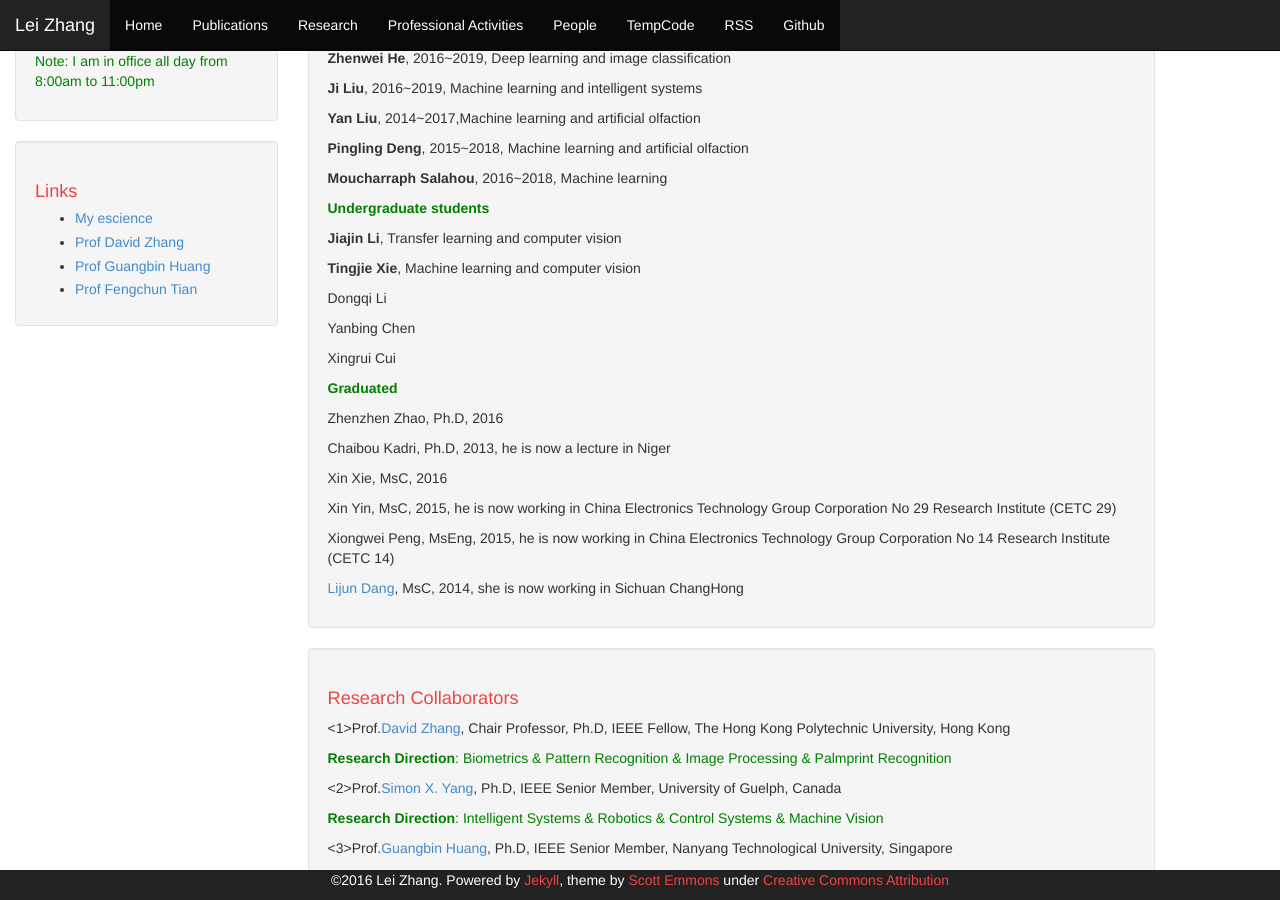
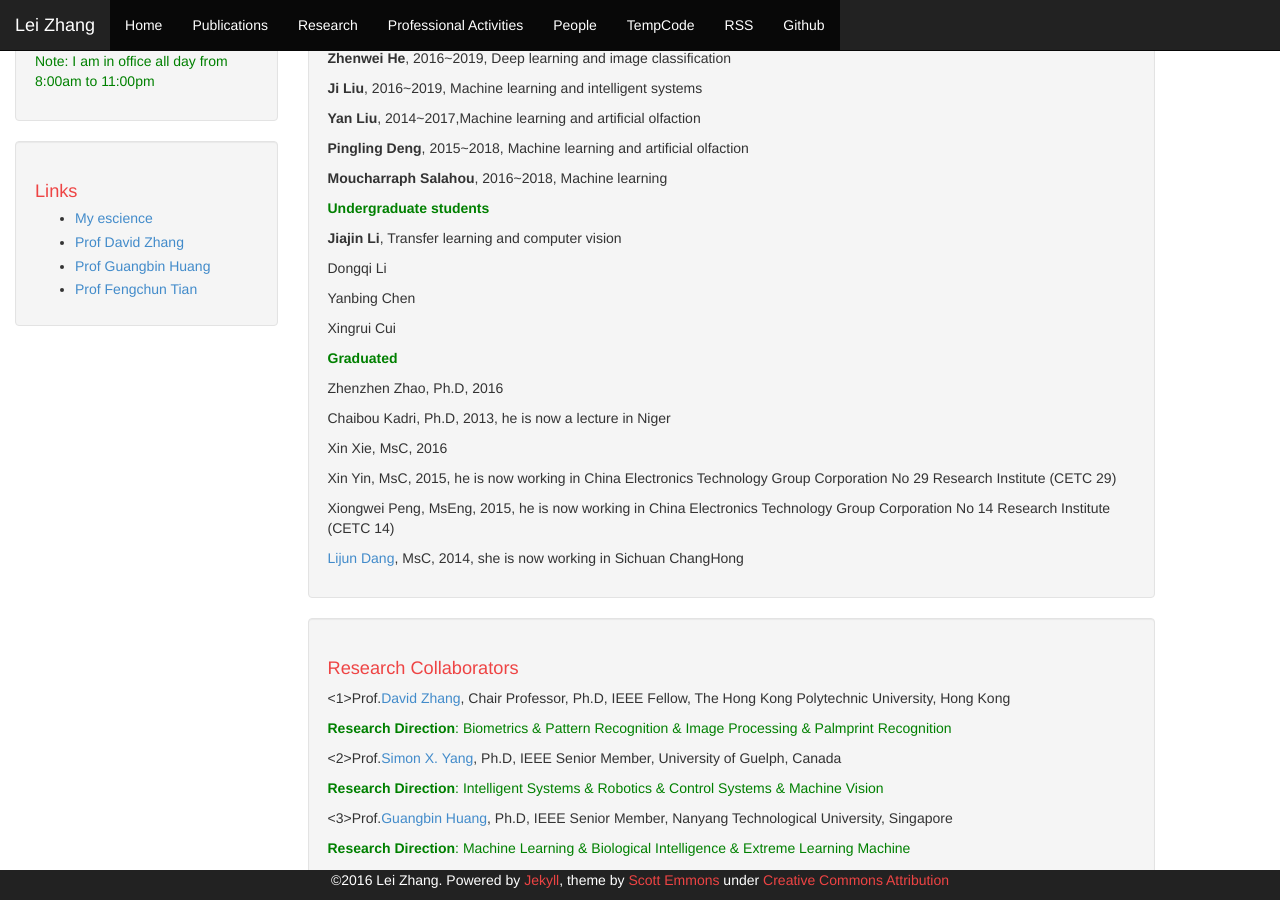
Before and after one commit to DrLeiZhang/website, a Jekyll site: the page built from people.html, in a window 1280 px wide and 900 px high, scrolled down 616 px. Built offline with Jekyll 4.4.1, drawn with Linux system fonts in a browser that asks for light colours; Markdown is read by kramdown in place of the engine named in the settings.

Commit message:
Update
Signed-off-by: leizhang@cqu.edu.cn <leizhang@cqu.edu.cn>

```diff
--- a/people.html
+++ b/people.html
@@ -32,7 +32,6 @@ layout: default
 
 <p style="color:green;"><h0><B>Undergraduate students</B></h0></p>
 <p><B>Jiajin Li</B>, Transfer learning and computer vision</p>
-<p><B>Tingjie Xie</B>, Machine learning and computer vision</p>
 <p>Dongqi Li</p>
 <p>Yanbing Chen</p>
 <p>Xingrui Cui</p>
```
Also changed, not shown: 1 other file.
